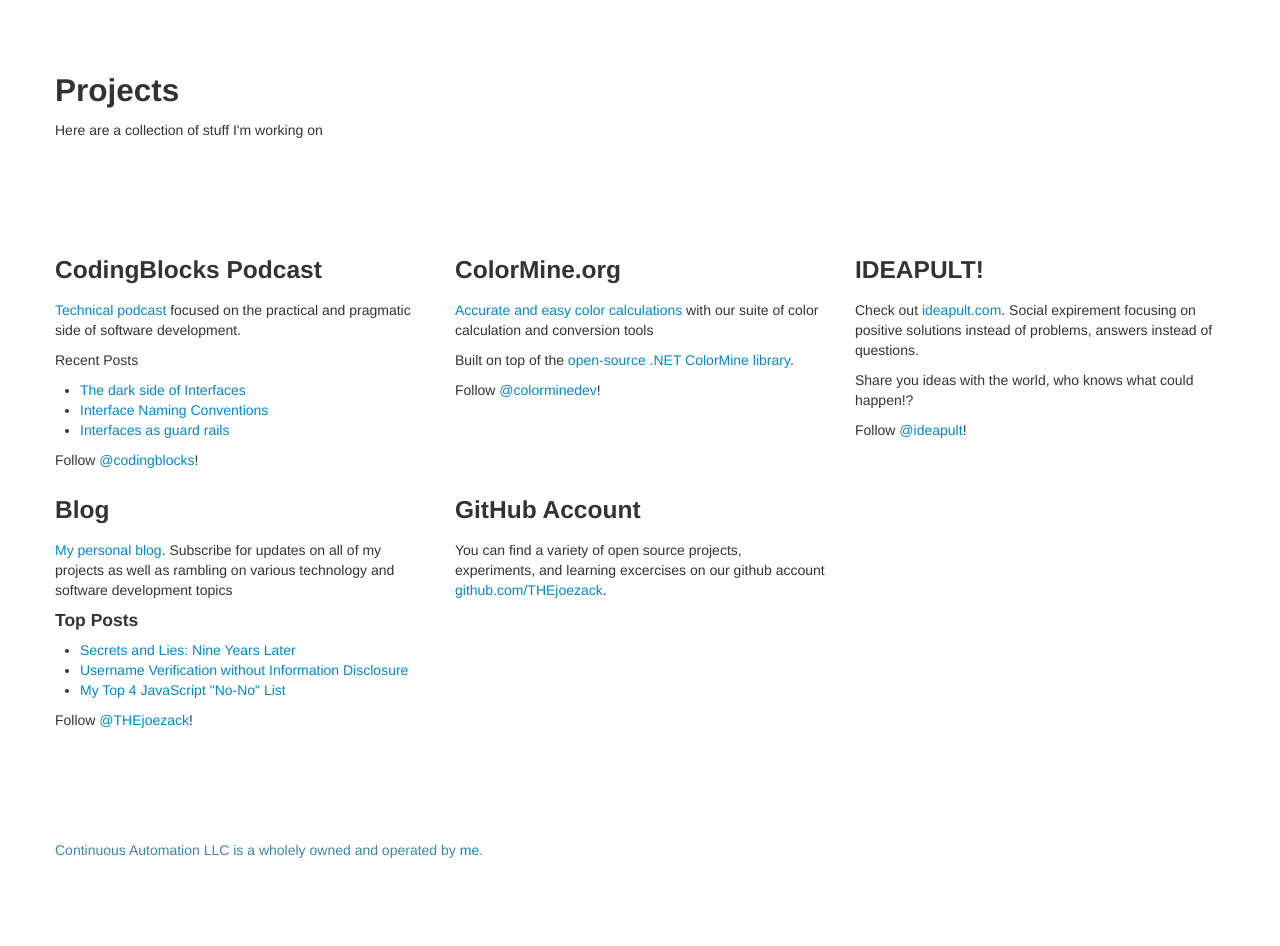
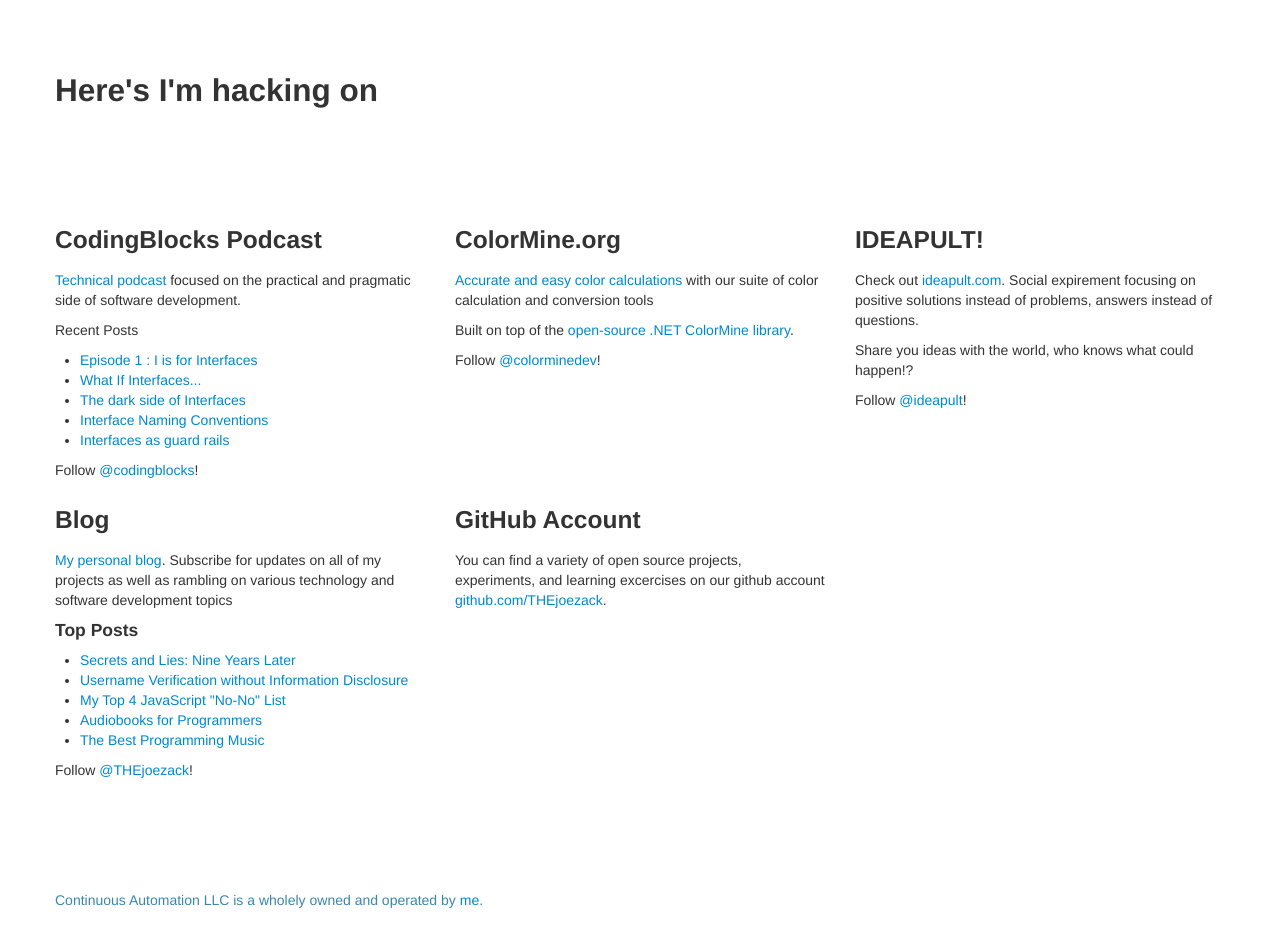
Before and after one commit to THEjoezack/ContinuousAutomation, a plain HTML site: page index.html in a window 1280 px wide. Shown: the part 320-1266 px from the top of the page. Drawn offline with Linux system fonts and the light colour scheme.

Commit message:
Adding links

```diff
--- a/index.html
+++ b/index.html
@@ -42,8 +42,7 @@
         </div>
       </section>
       <section>
-        <h2>Projects</h2>
-        <p>Here are a collection of stuff I'm working on</p>
+        <h2>Here's I'm hacking on</h2>
       </section>
       <section>
         <div class="row-fluid">
@@ -52,6 +51,8 @@
             <p><a href="http://www.codingblocks.net/">Technical podcast</a> focused on the practical and pragmatic side of  software development.</p>
             <p>Recent Posts</p>
             <ul>
+              <li><a href="http://www.codingblocks.net/episode1/">Episode 1 : I is for Interfaces</a></li>
+              <li><a href="http://www.codingblocks.net/programming/what-if-interfaces/">What If Interfaces...</a></li>
               <li><a href="http://www.codingblocks.net/programming/the-dark-side-of-interfaces/">The dark side of Interfaces</a></li>
               <li><a href="http://www.codingblocks.net/programming/interface-naming-conventions/">Interface Naming Conventions</a></li>
               <li><a href="http://www.codingblocks.net/programming/interfaces-as-guardrails/">Interfaces as guard rails</a></li>
@@ -80,6 +81,8 @@
             <li><a href="http://joezack.com/2013/07/14/secrets-and-lies-nine-years-later/">Secrets and Lies: Nine Years Later</a></li>
             <li><a href="http://joezack.com/2013/09/03/username-verification-without-information-disclosure/">Username Verification without Information Disclosure</a></li>
             <li><a href="http://joezack.com/2012/03/01/my-top-4-javascript-no-no-list/">My Top 4 JavaScript "No-No" List</a></li>
+            <li><a href="http://joezack.com/2013/09/15/audiobooks-for-programmers/">Audiobooks for Programmers</a></li>
+            <li><a href="http://joezack.com/2011/06/29/the-best-programming-music/">The Best Programming Music</a></li>
           </ul>
           <p>Follow <a href="https://twitter.com/THEjoezack">@THEjoezack</a>!</p>
         </div>
```
